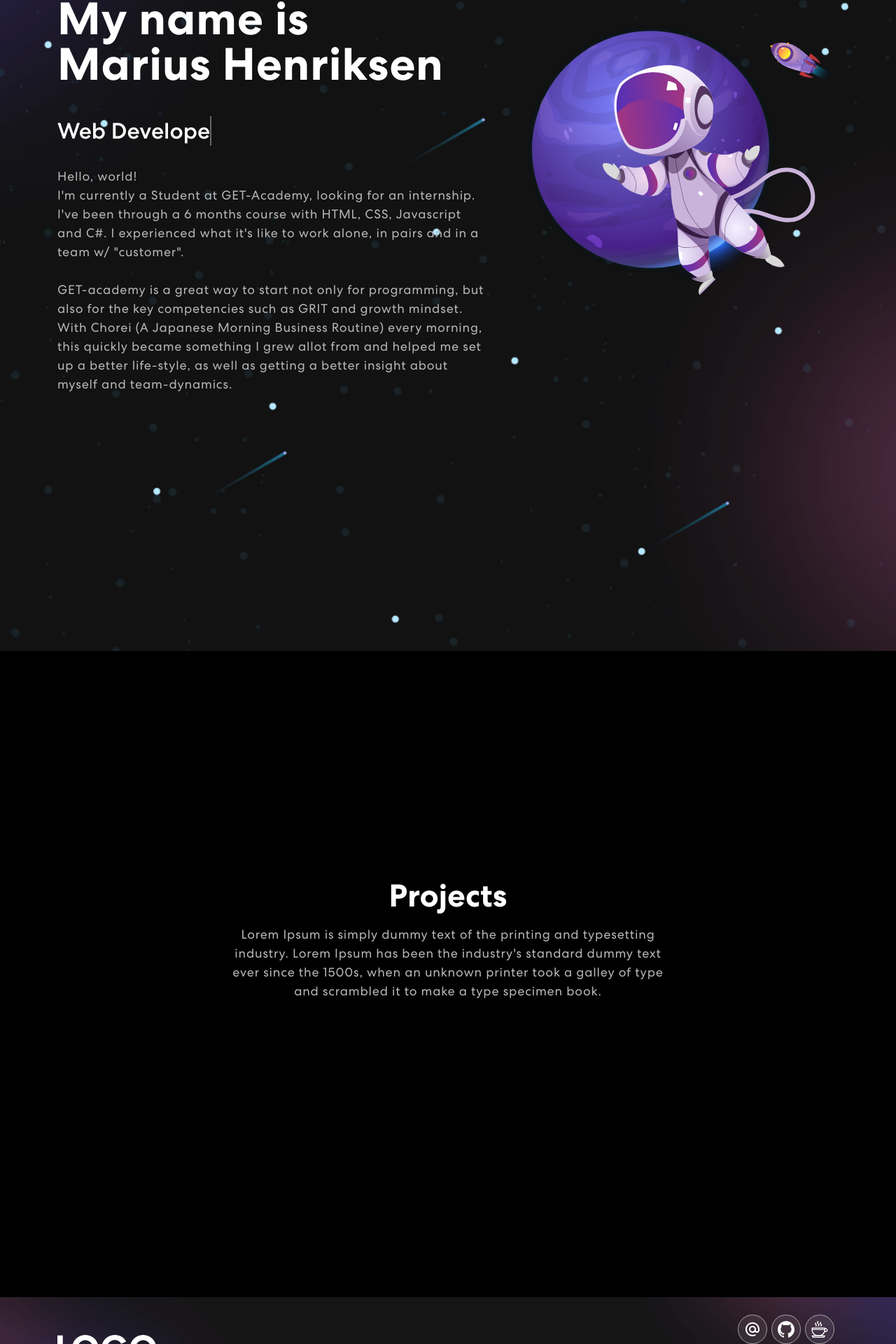
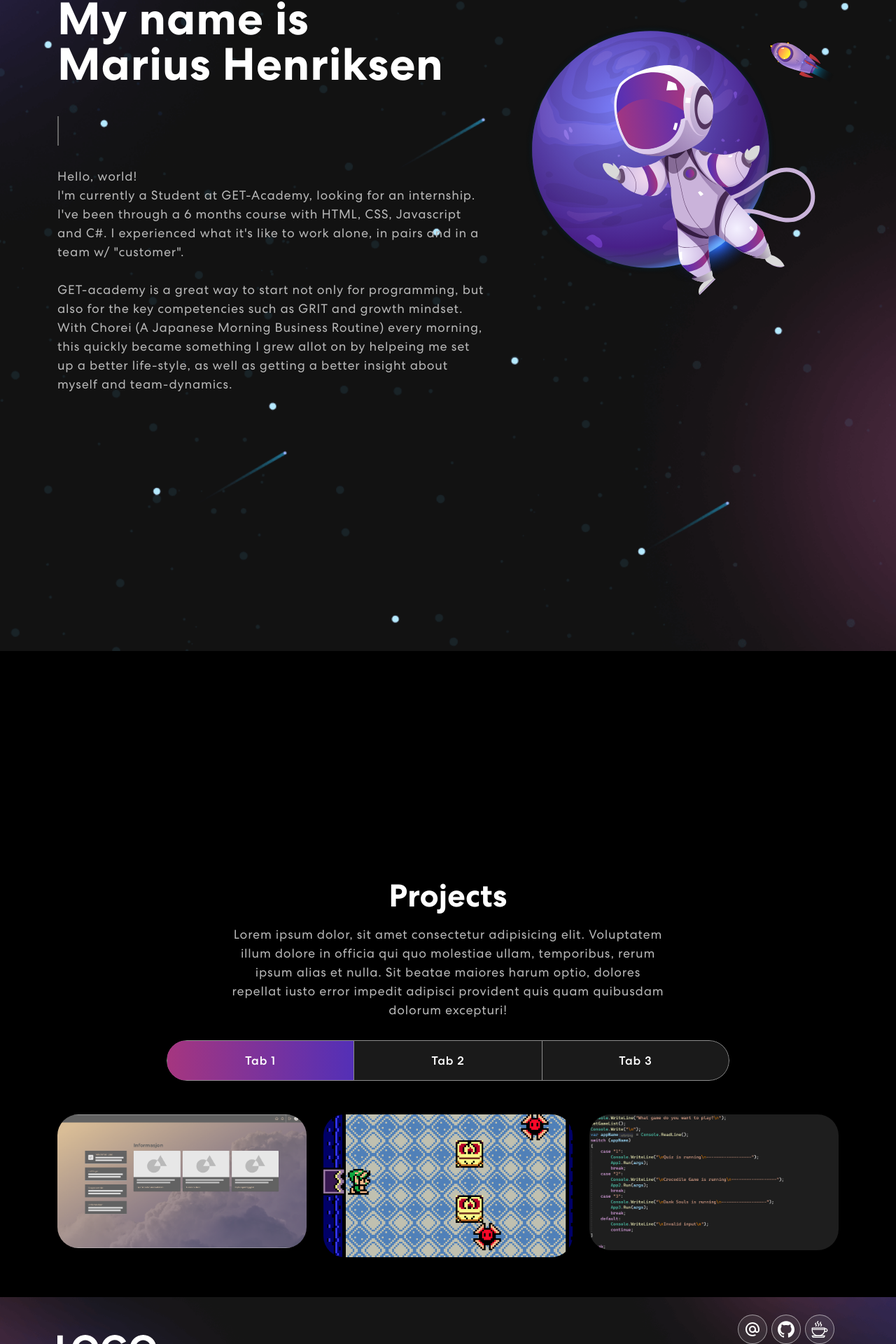
Before and after one commit to Marshan88/personal-portfolio, a React (Create React App) app: page / in a window 1280 px wide. Shown: the part 430-2350 px from the top of the page at 70% size. Built offline with nearby package versions, Linux system fonts and the light colour scheme.

Commit message:
Project CSS
Banner text fix: todo

```diff
--- a/package.json
+++ b/package.json
@@ -18,6 +18,7 @@
     "react-multi-carousel": "^2.8.2",
     "react-on-screen": "^2.1.1",
     "react-scripts": "5.0.1",
+    "typed.js": "^2.0.15",
     "web-vitals": "^2.1.4"
   },
   "scripts": {
--- a/src/App.css
+++ b/src/App.css
@@ -1,17 +1,17 @@
 /************ Custom Font ************/
 @font-face {
   font-family: Centra;
-  src: url("./assets/font/CentraNo2-Bold.ttf");
+  src: url('./assets/font/CentraNo2-Bold.ttf');
   font-weight: 700;
 }
 @font-face {
   font-family: Centra;
-  src: url("./assets/font/CentraNo2-Medium.ttf");
+  src: url('./assets/font/CentraNo2-Medium.ttf');
   font-weight: 500;
 }
 @font-face {
   font-family: Centra;
-  src: url("./assets/font/CentraNo2-Book.ttf");
+  src: url('./assets/font/CentraNo2-Book.ttf');
   font-weight: 400;
 }
 
@@ -33,7 +33,7 @@ body {
   position: relative;
   background-color: #121212 !important;
   color: #fff !important;
-  font-family: "Centra", sans-serif !important;
+  font-family: 'Centra', sans-serif !important;
 }
 h1,
 h2,
@@ -90,7 +90,7 @@ p.danger {
     padding: 0 150px;
   }
 }
-@media only screen and (max-width: 1024px){
+@media only screen and (max-width: 1024px) {
   .banner img {
     display: none;
   }
@@ -169,7 +169,7 @@ span.navbar-text {
   border: 1px solid rgba(255, 255, 255, 0.5);
 }
 .social-icon a::before {
-  content: "";
+  content: '';
   width: 42px;
   height: 42px;
   position: absolute;
@@ -205,7 +205,7 @@ span.navbar-text {
   z-index: 1;
 }
 .navbar-text button::before {
-  content: "";
+  content: '';
   width: 0%;
   height: 100%;
   position: absolute;
@@ -219,7 +219,7 @@ span.navbar-text {
   color: #121212;
 }
 .navbar-text button:hover::before {
-  content: "";
+  content: '';
   width: 100%;
   height: 100%;
   position: absolute;
@@ -249,24 +249,24 @@ nav.navbar .navbar-toggler-icon:before {
   background-color: #fff;
   top: 0;
   left: 0;
-  content: "";
+  content: '';
   z-index: 2;
   transition: all 300ms linear;
 }
 nav.navbar .navbar-toggler-icon:after {
   top: 8px;
 }
-nav.navbar .navbar-toggler[aria-expanded="true"] .navbar-toggler-icon:after {
+nav.navbar .navbar-toggler[aria-expanded='true'] .navbar-toggler-icon:after {
   transform: rotate(45deg);
   background-color: #fff;
   height: 2px;
 }
-nav.navbar .navbar-toggler[aria-expanded="true"] .navbar-toggler-icon:before {
+nav.navbar .navbar-toggler[aria-expanded='true'] .navbar-toggler-icon:before {
   transform: translateY(8px) rotate(-45deg);
   background-color: #fff;
   height: 2px;
 }
-nav.navbar .navbar-toggler[aria-expanded="true"] .navbar-toggler-icon {
+nav.navbar .navbar-toggler[aria-expanded='true'] .navbar-toggler-icon {
   border-color: transparent;
 }
 
@@ -275,7 +275,7 @@ nav.navbar .navbar-toggler[aria-expanded="true"] .navbar-toggler-icon {
 .banner {
   height: 100vh;
   padding: 360px 0 1000px 0;
-  background-image: url("./assets/img/banner-bg.png");
+  background-image: url('./assets/img/banner-bg.png');
   background-position: top center;
   background-size: cover;
   background-repeat: no-repeat;
@@ -331,6 +331,7 @@ nav.navbar .navbar-toggler[aria-expanded="true"] .navbar-toggler-icon {
 .banner img {
   animation: updown 3s linear infinite;
 }
+
 @keyframes updown {
   0% {
     transform: translateY(-20px);
@@ -401,7 +402,7 @@ nav.navbar .navbar-toggler[aria-expanded="true"] .navbar-toggler-icon {
   z-index: 0;
 }
 .project .nav.nav-pills .nav-link::before {
-  content: "";
+  content: '';
   position: absolute;
   width: 0;
   height: 100%;
@@ -436,8 +437,8 @@ nav.navbar .navbar-toggler[aria-expanded="true"] .navbar-toggler-icon {
   overflow: hidden;
   margin-bottom: 24px;
 }
-.proj-imgbx::before {
-  content: "";
+.proj-imgbx:before {
+  content: '';
   background: linear-gradient(90.21deg, #aa367c -5.91%, #4a2fbd 111.58%);
   opacity: 0.85;
   position: absolute;
@@ -445,7 +446,7 @@ nav.navbar .navbar-toggler[aria-expanded="true"] .navbar-toggler-icon {
   height: 0;
   transition: 0.2s ease-in-out;
 }
-.proj-imgbx:hover::before {
+.proj-imgbx:hover:before {
   height: 100%;
 }
 .proj-txtx {
@@ -485,7 +486,7 @@ nav.navbar .navbar-toggler[aria-expanded="true"] .navbar-toggler-icon {
 /************ Footer Css ************/
 .footer {
   padding: 25px 0 0 0;
-  background-image: url("./assets/img/footer-bg.png");
+  background-image: url('./assets/img/footer-bg.png');
   background-position: center center;
   background-size: cover;
   background-repeat: no-repeat;
--- a/src/components/Banner.js
+++ b/src/components/Banner.js
@@ -3,52 +3,53 @@ import { Container, Row, Col } from "react-bootstrap";
 import headerImg from "../assets/img/header-img.svg";
 import "animate.css";
 import TrackVisibility from "react-on-screen";
+import Typed from 'typed.js';
 
 export const Banner = () => {
-  const [loopNum, setLoopNum] = useState(0);
-  const [isDeleting, setIsDeleting] = useState(false);
-  const [text, setText] = useState("");
-  const [delta, setDelta] = useState(300 - Math.random() * 100);
-  const [index, setIndex] = useState(1);
-  const toRotate = ["Web Developer", "Web Designer", "UI/UX Designer"];
-  const period = 2000;
+  //   const [loopNum, setLoopNum] = useState(0);
+  //   const [isDeleting, setIsDeleting] = useState(false);
+  const [text, setText] = useState('');
+  //   const [delta, setDelta] = useState(300 - Math.random() * 100);
+  //   const [index, setIndex] = useState(1);
+  //   const toRotate = ["Web Developer", "Web Designer", "UI/UX Designer"];
+  //   const period = 2000;
 
-  useEffect(() => {
-    let ticker = setInterval(() => {
-      tick();
-    }, delta);
+  //   useEffect(() => {
+  //     let ticker = setInterval(() => {
+  //       tick();
+  //     }, delta);
 
-    return () => {
-      clearInterval(ticker);
-    };
-  }, [text]);
+  //     return () => {
+  //       clearInterval(ticker);
+  //     };
+  //   }, [text]);
 
-  const tick = () => {
-    let i = loopNum % toRotate.length;
-    let fullText = toRotate[i];
-    let updatedText = isDeleting
-      ? fullText.substring(0, text.length - 1)
-      : fullText.substring(0, text.length + 1);
+  //   const tick = () => {
+  //     let i = loopNum % toRotate.length;
+  //     let fullText = toRotate[i];
+  //     let updatedText = isDeleting
+  //       ? fullText.substring(0, text.length - 1)
+  //       : fullText.substring(0, text.length + 1);
 
-    setText(updatedText);
+  //     setText(updatedText);
 
-    if (isDeleting) {
-      setDelta((prevDelta) => prevDelta / 2);
-    }
+  //     if (isDeleting) {
+  //       setDelta((prevDelta) => prevDelta / 2);
+  //     }
 
-    if (!isDeleting && updatedText === fullText) {
-      setIsDeleting(true);
-      setIndex((prevIndex) => prevIndex - 1);
-      setDelta(period);
-    } else if (isDeleting && updatedText === "") {
-      setIsDeleting(false);
-      setLoopNum(loopNum + 1);
-      setIndex(1);
-      setDelta(500);
-    } else {
-      setIndex((prevIndex) => prevIndex + 1);
-    }
-  };
+  //     if (!isDeleting && updatedText === fullText) {
+  //       setIsDeleting(true);
+  //       setIndex(prevIndex => prevIndex - 1);
+  //       setDelta(period);
+  //     } else if (isDeleting && updatedText === '') {
+  //       setIsDeleting(false);
+  //       setLoopNum(loopNum + 1);
+  //       setIndex(1);
+  //       setDelta(500);
+  //     } else {
+  //       setIndex((prevIndex) => prevIndex + 1);
+  //     }
+  //   };
 
   return (
     <section className="banner" id="home">
@@ -56,18 +57,12 @@ export const Banner = () => {
         <Row className="align-items-center">
           <Col xs={12} md={6} xl={7}>
             <span className="tagline">Welcome to my Portfolio</span>
-            <h1>
-              {`My name is`} {<br></br>}{`Marius Henriksen`}
-            </h1>
+            <h1>{`My name is`} {<br></br>}{`Marius Henriksen`}</h1>
             <br></br>
-            <h2>
-              <span
-                className="txt-rotate"
-                // dataPeriod="1000"
-                data-rotate='[ "Web Developer", "Web Designer", "UI/UX Designer" ]'
-              >
-                <span className="wrap">{text}</span>
+            <h2><span className="txt-rotate" dataPeriod="1000" data-rotate='[ "Web Developer", "Web Designer", "UI/UX Designer" ]'>
+              <span className="wrap">{text}
               </span>
+            </span>
             </h2>
             <br></br>
             <p>
@@ -79,25 +74,20 @@ export const Banner = () => {
               programming, but also for the key competencies such as GRIT and
               growth mindset.<br></br> With Chorei (A Japanese Morning Business
               Routine) every morning, this quickly became something I grew allot
-              from and helped me set up a better life-style, as well as getting
+              on by helpeing me set up a better life-style, as well as getting
               a better insight about myself and team-dynamics.
             </p>
           </Col>
           <Col xs={12} md={6} xl={5}>
-            <TrackVisibility>
-              {({ isVisible }) => (
-                <div
-                  className={
-                    isVisible ? "animate__animated animate__zoomIn" : ""
-                  }
-                >
+            <TrackVisibility once>
+              {({ isVisible }) =>
+                <div className={isVisible ? "animate__animated animate__zoomIn" : ""}>
                   <img src={headerImg} alt="Header Img" />
-                </div>
-              )}
+                </div>}
             </TrackVisibility>
           </Col>
         </Row>
       </Container>
     </section>
-  );
-};
+  )
+}
--- a/src/components/Projects.js
+++ b/src/components/Projects.js
@@ -1,14 +1,10 @@
 import { Container, Row, Col, Tab, Nav } from "react-bootstrap";
 import { ProjectCard } from "./ProjectCard";
-import projImg1 from "../assets/img/project-img1.png";
-import projImg2 from "../assets/img/project-img2.png";
-import projImg3 from "../assets/img/project-img3.png";
 import zelda from "../assets/img/Zelda-MissingLinks.PNG";
 import Starling from "../assets/img/CSS.PNG";
 import Csharp from "../assets/img/CsharpGames.PNG";
 import "animate.css";
 import TrackVisibility from "react-on-screen";
-import { useState, useEffect } from "react";
 
 export const Projects = () => {
   const projects = [
@@ -32,57 +28,18 @@ export const Projects = () => {
     },
   ];
 
-  const [isVisibles, setIsVisible] = useState(true);
-  const [height, setHeight] = useState(0)
-
-  useEffect(() => {
-    window.addEventListener("scroll", listenToScroll);
-    return () =>
-      window.removeEventListener("scroll", listenToScroll);
-  }, [])
-
-  const listenToScroll = () => {
-    let heightToHideFrom = 1080;
-    const winScroll = document.body.scrollTop ||
-      document.documentElement.scrollTop;
-    setHeight(winScroll);
-    if (window.innerWidth > 1024) {
-      if (winScroll > heightToHideFrom) {
-        isVisibles && setIsVisible(true);
-      } else {
-        setIsVisible(false);
-      }
-    } else {
-      setIsVisible(true);
-    }
-  };
-
   return (
     <section className="project" id="projects">
       <Container>
         <Row>
           <Col size={12}>
             <h2>Projects</h2>
-            <p>
-              Lorem Ipsum is simply dummy text of the printing and typesetting
-              industry. Lorem Ipsum has been the industry's standard dummy text
-              ever since the 1500s, when an unknown printer took a galley of
-              type and scrambled it to make a type specimen book.
-            </p>
-            {isVisibles &&
-              <TrackVisibility>
-                {({ isVisible }) => (
-                  <div
-                    className={
-                      isVisible ? "animate__animated animate__fadeInUp" : ""
-                    }
-                  >
+            <p>Lorem ipsum dolor, sit amet consectetur adipisicing elit. Voluptatem illum dolore in officia qui quo molestiae ullam, temporibus, rerum ipsum alias et nulla. Sit beatae maiores harum optio, dolores repellat iusto error impedit adipisci provident quis quam quibusdam dolorum excepturi!</p>
+            <TrackVisibility once partialVisibility>
+              {({ isVisible }) =>
+                <div className={isVisible ? "animate__animated animate__bounce" : ""}>
                   <Tab.Container id="projects-tabs" defaultActiveKey="first">
-                      <Nav
-                        variant="pills"
-                        className="nav-pills mb-5 justify-content-center align-items-center"
-                        id="pills-tab"
-                      >
+                    <Nav variant="pills" className="nav-pills mb-5 justify-content-center align-items-center" id="pills-tab">
                       <Nav.Item className="hoverEffect">
                         <Nav.Link eventKey="first">Tab 1</Nav.Link>
                       </Nav.Item>
@@ -93,17 +50,19 @@ export const Projects = () => {
                         <Nav.Link eventKey="third">Tab 3</Nav.Link>
                       </Nav.Item>
                     </Nav>
-                      <Tab.Content
-                        id="slideInUp"
-                        className={
-                          isVisible ? "animate__animated animate__zoomIn" : ""
-                        }
-                      >
+                    <Tab.Content >
                       <Tab.Pane eventKey="first">
                         <Row>
-                            {projects.map((project, index) => {
-                              return <ProjectCard key={index} {...project} />;
-                            })}
+                          {
+                            projects.map((project, index) => {
+                              return (
+                                <ProjectCard
+                                  key={index}
+                                  {...project}
+                                />
+                              )
+                            })
+                          }
                         </Row>
                       </Tab.Pane>
                       <Tab.Pane eventKey="second">
@@ -126,13 +85,11 @@ export const Projects = () => {
                       </Tab.Pane>
                     </Tab.Content>
                   </Tab.Container>
-                  </div>
-                )}
+                </div>}
             </TrackVisibility>
-            }
           </Col>
         </Row>
       </Container>
     </section>
-  );
-};
+  )
+}
```
Also changed, not shown: 1 other file (tests, documents, lock files or other folders). Lines whose indentation alone changed are shown as unchanged.
